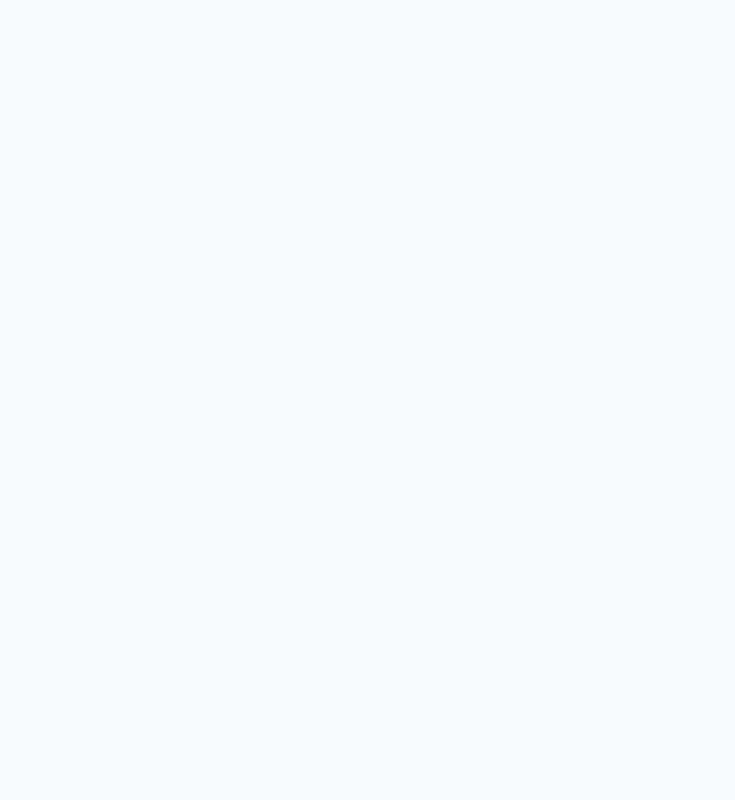
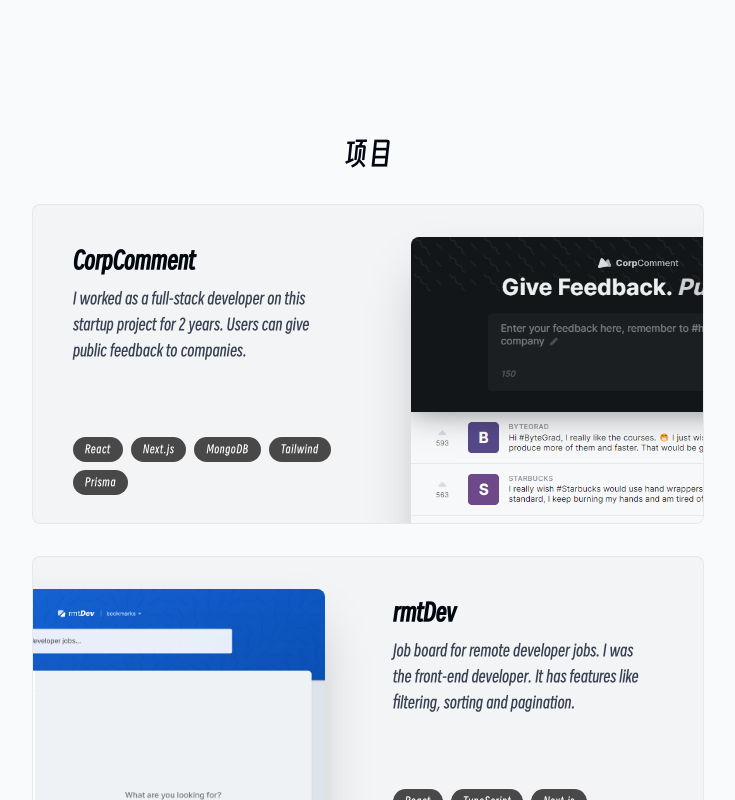
Before and after one commit to QingYuanO/portfolio, a Next.js app: page / in a window 1280 px wide. Shown: the part 980-1780 px from the top of the page, without its empty margins (272-1007 px from the left). Built offline with nearby package versions, Linux system fonts and the light colour scheme.

Commit message:
update : 完善项目模块

```diff
--- a/src/app/page.tsx
+++ b/src/app/page.tsx
@@ -1,5 +1,6 @@
 import About from "@/components/about";
 import Intro from "@/components/intro";
+import Projects from "@/components/projects";
 import SectionDivider from "@/components/section-divider";
 
 export default function Home() {
@@ -8,6 +9,7 @@
       <Intro />
       <SectionDivider />
       <About/>
+      <Projects/>
     </main>
   );
 }
--- /dev/null
+++ b/src/components/project.tsx
@@ -0,0 +1,73 @@
+"use client";
+
+import { useRef } from "react";
+import { projectsData } from "@/lib/data";
+import Image from "next/image";
+import { motion, useScroll, useTransform } from "framer-motion";
+
+type ProjectProps = (typeof projectsData)[number];
+
+export default function Project({
+  title,
+  description,
+  tags,
+  imageUrl,
+}: ProjectProps) {
+  const ref = useRef<HTMLDivElement>(null);
+  const { scrollYProgress } = useScroll({
+    target: ref,
+    offset: ["0 1", "1.33 1"],
+  });
+
+  const scaleProgress = useTransform(scrollYProgress, [0, 1], [0.8, 1]);
+  const opacityProgress = useTransform(scrollYProgress, [0, 1], [0.6, 1]);
+  return (
+    <motion.div
+      ref={ref}
+      style={{
+        scale: scaleProgress,
+        opacity: opacityProgress,
+      }}
+      className="group mb-3 last:mb-0 sm:mb-8"
+    >
+      <section className="relative max-w-[42rem] overflow-hidden rounded-lg border border-black/5 bg-gray-100 transition hover:bg-gray-200 dark:bg-white/10 dark:text-white dark:hover:bg-white/20 sm:h-[20rem] sm:pr-8 sm:group-even:pl-8">
+        <div className="flex h-full flex-col px-5 pb-7 pt-4 sm:max-w-[50%] sm:pl-10 sm:pr-2 sm:pt-10 sm:group-even:ml-[18rem]">
+          <h3 className="text-2xl font-semibold">{title}</h3>
+          <p className="mt-2 leading-relaxed text-gray-700 dark:text-white/70">
+            {description}
+          </p>
+          <ul className="mt-4 flex flex-wrap gap-2 sm:mt-auto">
+            {tags.map((tag, index) => (
+              <li
+                className="rounded-full bg-black/[0.7] px-3 py-1 text-[0.7rem] tracking-wider text-white dark:text-white/70"
+                key={index}
+              >
+                {tag}
+              </li>
+            ))}
+          </ul>
+        </div>
+
+        <Image
+          src={imageUrl}
+          alt="Project I worked on"
+          quality={95}
+          width={300}
+          height={200}
+          className="absolute -right-40 top-8 hidden w-[28.25rem] rounded-t-lg shadow-2xl transition
+        group-even:-left-40
+        group-even:right-[initial]
+        group-hover:-translate-x-3
+        group-hover:translate-y-3
+        group-hover:-rotate-2
+
+        group-hover:scale-[1.04]
+        group-even:group-hover:translate-x-3
+        group-even:group-hover:translate-y-3
+
+        group-even:group-hover:rotate-2 sm:block"
+        />
+      </section>
+    </motion.div>
+  );
+}
--- /dev/null
+++ b/src/components/projects.tsx
@@ -0,0 +1,20 @@
+import React, { Fragment } from "react";
+import SectionHeading from "./section-heading";
+import { projectsData } from "@/lib/data";
+import Image from "next/image";
+import Project from "./project";
+
+export default function Projects() {
+  return (
+    <section id="projects" className="scroll-mt-28 mb-28">
+      <SectionHeading>项目</SectionHeading>
+      <div>
+        {projectsData.map((project, index) => (
+          <Fragment key={index}>
+            <Project {...project} />
+          </Fragment>
+        ))}
+      </div>
+    </section>
+  );
+}
```
